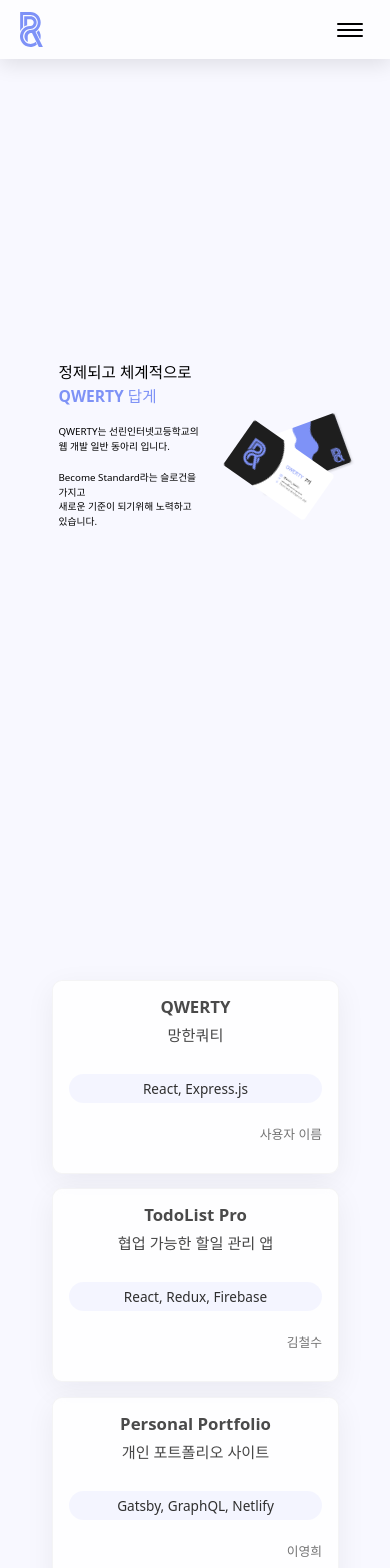
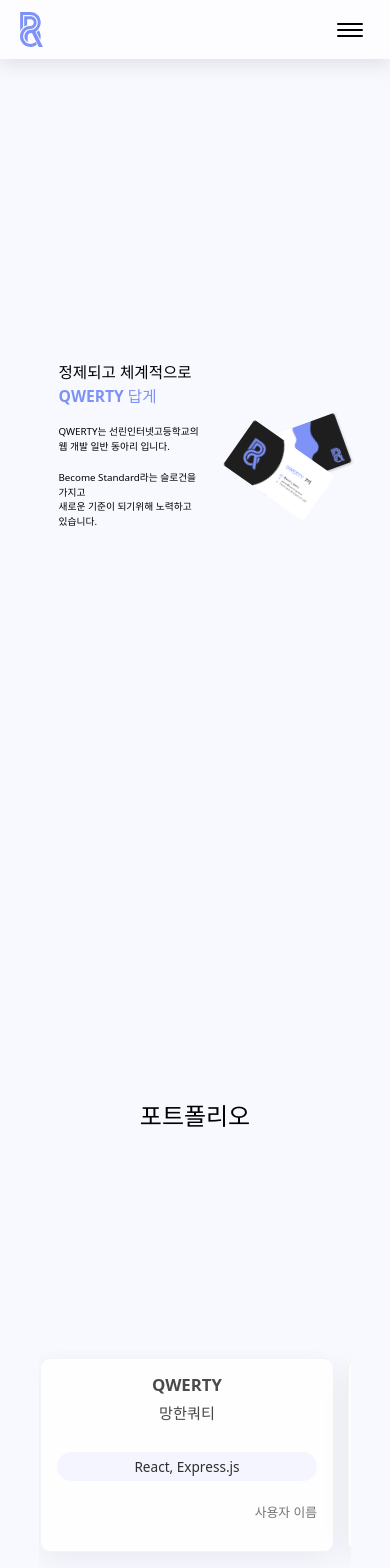
Before and after one commit to sunrin-qwerty/qwerty-web, a React (Vite) app: page / in a window 390 px wide. Shown: the top 1568 px of the page. Built offline with nearby package versions, Linux system fonts and the light colour scheme; a web font is replaced by a local one.

Commit message:
Refactor project structure by moving SVG imports to assets folder; update portfolio section for improved layout and modal functionality

```diff
--- a/src/App.css
+++ b/src/App.css
@@ -262,24 +262,39 @@
 }
 
 
-/* Portfolio section */
 .portfolio-container {
   padding: 8rem 10vw 4rem;
   box-sizing: border-box;
   background: linear-gradient(180deg, rgba(255,255,255,0.02), rgba(0,0,0,0));
 }
 
+.portfolio-slider-wrap {
+  overflow: hidden;
+  position: relative;
+}
+
 .portfolio-list {
-  display: grid;
-  grid-template-columns: repeat(3, 1fr);
+  display: flex;
   gap: 1.25rem;
-  max-width: 1200px;
+  width: 80vw;
   margin: 0 auto;
   align-items: stretch;
+
+  overflow-x: auto;
+  scroll-snap-type: x mandatory;
+  -webkit-overflow-scrolling: touch;
+  scroll-behavior: smooth;
+  padding: 0.5rem 0;
+  box-sizing: border-box;
 }
 
-/* Card */
+.portfolio-list::-webkit-scrollbar { display: none; }
+.portfolio-list { -ms-overflow-style: none; scrollbar-width: none; }
+
 .portfolio-item {
+  flex: 0 0 calc((100% - 2 * 1.25rem) / 3); /* 3 columns by default */
+  scroll-snap-align: start;
+  min-width: 260px;
   background: rgba(255,255,255,0.8);
   backdrop-filter: blur(6px);
   -webkit-backdrop-filter: blur(6px);
@@ -296,14 +311,12 @@
   opacity: 1;
 }
 
-/* Hover / focus lift */
 .portfolio-item:hover,
 .portfolio-item:focus-within {
-  transform: translateY(-8px);
+  transform: translateY(-8px) scale(1.01);
   box-shadow: 0 18px 40px rgba(16,24,40,0.12);
 }
 
-/* Title / text */
 .portfolio-title {
   font-family: 'SUIT', system-ui, -apple-system, "Segoe UI", Roboto, "Helvetica Neue", Arial;
   font-weight: 700;
@@ -311,6 +324,7 @@
   margin: 0 0 0.5rem 0;
   color: #4a4a4a;
   line-height: 1.15;
+  flex-shrink: 0;
 }
 
 .portfolio-description {
@@ -318,9 +332,39 @@
   color: rgba(10,10,10,0.75);
   margin: 0 0 0.75rem 0;
   flex-grow: 1;
+  overflow: hidden;
 }
 
-/* tech list and user */
+@media (max-width: 1024px) {
+  .portfolio-list {
+    gap: 1rem;
+  }
+  .portfolio-item {
+    flex: 0 0 calc((100% - 1rem) / 2);
+  }
+  .portfolio-container { padding-top: 7rem; }
+}
+
+@media (max-width: 568px) {
+  .portfolio-list {
+    gap: 0.9rem;
+    padding: 0.5rem 0;
+  }
+  .portfolio-item {
+    flex: 0 0 92%;
+    max-width: 92%;
+    margin-left: 4%;
+    margin-right: 4%;
+    padding: 1rem;
+    border-radius: 10px;
+  }
+  .portfolio-container {
+    padding: 6.5rem 5vw 3rem;
+  }
+  .portfolio-title { font-size: 1.05rem; }
+  .portfolio-description { font-size: 0.95rem; }
+}
+
 .use {
   display: inline-block;
   font-size: 0.85rem;
@@ -338,13 +382,11 @@
   text-align: right;
 }
 
-/* Accent color for a highlighted word when needed */
 .portfolio-title .accent,
 .portfolio-item .accent {
   color: #7E92F6;
 }
 
-/* Responsive */
 @media (max-width: 1024px) {
   .portfolio-list {
     grid-template-columns: repeat(2, 1fr);
@@ -367,3 +409,124 @@
   .portfolio-title { font-size: 1.05rem; }
   .portfolio-description { font-size: 0.95rem; }
 }
+
+.modal-toggle {
+  position: absolute;
+  opacity: 0;
+  width: 0;
+  height: 0;
+  pointer-events: none;
+}
+
+.modal {
+  display: none;
+  position: fixed;
+  inset: 0;
+  z-index: 1200;
+  align-items: center;
+  justify-content: center;
+  padding: 1.25rem;
+  box-sizing: border-box;
+  -webkit-overflow-scrolling: touch;
+}
+
+.modal-toggle:checked ~ .modal {
+  display: flex;
+  touch-action: none;
+}
+
+.modal-overlay {
+  position: absolute;
+  inset: 0;
+  background: rgba(0, 0, 0, 0.45);
+  backdrop-filter: blur(6px);
+  -webkit-backdrop-filter: blur(6px);
+  cursor: pointer;
+  z-index: 1210;
+  touch-action: auto;
+}
+
+.modal-content {
+  position: relative;
+  z-index: 1220;
+  background: linear-gradient(180deg, rgba(255,255,255,0.98), #ffffff);
+  border-radius: 12px;
+  padding: 1.25rem;
+  width: min(820px, 96%);
+  max-width: 820px;
+  max-height: 85vh;
+  overflow: auto;
+  box-shadow: 0 18px 50px rgba(16,24,40,0.18);
+  border: 1px solid rgba(0,0,0,0.06);
+  box-sizing: border-box;
+  animation: modal-pop .18s cubic-bezier(.2,.9,.3,1);
+  -webkit-overflow-scrolling: touch;
+}
+
+.modal-close {
+  position: absolute;
+  top: 12px;
+  right: 12px;
+  display: inline-flex;
+  align-items: center;
+  justify-content: center;
+  background: transparent;
+  border-radius: 8px;
+  padding: 0.5rem 0.7rem;
+  color: #333;
+  cursor: pointer;
+  border: 1px solid rgba(0,0,0,0.06);
+  box-shadow: 0 6px 18px rgba(16,24,40,0.06);
+}
+
+@media (max-width: 768px) {
+  .modal-content {
+    width: min(720px, 94%);
+    max-height: 86vh;
+    padding: 1rem;
+    border-radius: 12px;
+  }
+}
+
+@media (max-width: 568px) {
+  .modal {
+    align-items: flex-end;
+    padding: 0;
+  }
+
+  .modal-content {
+    width: 100%;
+    max-width: 100%;
+    border-radius: 12px 12px 0 0;
+    padding: 1rem 1rem calc(1rem + env(safe-area-inset-bottom, 0));
+    max-height: calc(100vh - 56px);
+    margin: 0;
+    box-shadow: 0 -10px 40px rgba(16,24,40,0.12);
+    animation: modal-slide-up .22s cubic-bezier(.2,.9,.3,1);
+    border-left: 0;
+    border-right: 0;
+    border-bottom: 0;
+  }
+
+  .modal-close {
+    top: 8px;
+    right: 10px;
+    padding: 0.6rem;
+    background: rgba(255,255,255,0.9);
+    backdrop-filter: blur(4px);
+  }
+
+  .modal-overlay {
+    background: rgba(0,0,0,0.42);
+  }
+}
+
+@keyframes modal-pop {
+  from { transform: translateY(-6px) scale(.995); opacity: 0; }
+  to   { transform: translateY(0) scale(1); opacity: 1; }
+}
+
+@keyframes modal-slide-up {
+  from { transform: translateY(14px); opacity: 0; }
+  to   { transform: translateY(0); opacity: 1; }
+}
--- a/src/App.tsx
+++ b/src/App.tsx
@@ -1,5 +1,5 @@
 import { useEffect, useState } from 'react'
-import qwertyLogo from '/qwerty.svg'
+import qwertyLogo from "./assets/qwerty.svg"
 import './App.css'
 import './style/loding.css'
 
@@ -7,6 +7,17 @@
 import card_b from '/card-back.svg'
 import Loding from './Loding'
 import projects from './data/project.json'
+
+type Project = {
+  id?: string | number
+  title: string
+  description: string
+  use: string[]
+  user: string
+  demo?: string
+  repo?: string
+  link?: string
+}
 
 function App() {
   const [showLoading, setShowLoading] = useState(true)
@@ -43,6 +54,16 @@
       document.removeEventListener('click', onClick)
     }
   }, [])
+
+  const projectList: Project[] = (() => {
+    const data = projects as unknown
+    if (Array.isArray(data)) return data as Project[]
+    if (data && typeof data === 'object' && 'projects' in (data as object)) {
+      const p = (data as { projects?: unknown }).projects
+      if (Array.isArray(p)) return p as Project[]
+    }
+    return []
+  })()
 
   return (
     <>
@@ -101,21 +122,63 @@
             </div>
           </section>
 
-          <section className="portfolio-container" id='portfolio'>
-            <div className='portfolio-list'>
-              {projects.projects?.map((project, index) => (
-                <div className='portfolio-item' key={index}>
-                  <h3 className='portfolio-title'>{project.title}</h3>
-                  <p className='portfolio-description'>{project.description}</p>
-                  <p className='use'>{project.use.join(", ")}</p>
-                  <p className='user'>{project.user}</p>
-                </div>
-              ))}
+          <section className="portfolio-container" id="portfolio">
+            <h2 className="portfolio-title-section">포트폴리오</h2>
+
+            <div className="portfolio-slider-wrap">
+              <div id="portfolio-list" className="portfolio-list">
+                {projectList.map((project, index) => {
+                  const id = project.id ?? index
+                  const modalId = `modal-toggle-${id}`
+
+                  const links: { label: string; url: string }[] = []
+                  if (project.demo) links.push({ label: '데모', url: project.demo })
+                  if (project.repo) links.push({ label: '레포지토리', url: project.repo })
+                  if (project.link) links.push({ label: '링크', url: project.link })
+
+                  return (
+                    <div className="portfolio-item-wrap" key={id}>
+                      <input type="checkbox" id={modalId} className="modal-toggle" aria-hidden="true" />
+
+                      <label htmlFor={modalId} className="portfolio-item" role="button">
+                        <h3 className="portfolio-title">{project.title}</h3>
+                        <p className="portfolio-description">{project.description}</p>
+                        <p className="use">{project.use.join(', ')}</p>
+                        <p className="user">{project.user}</p>
+                      </label>
+
+                      <div className="modal" role="dialog" aria-modal="true" aria-labelledby={`modal-title-${id}`}>
+                        <label htmlFor={modalId} className="modal-overlay" />
+
+                        <div className="modal-content">
+                          <h3 id={`modal-title-${id}`}>{project.title}</h3>
+                          <p className="modal-description">{project.description}</p>
+                          <p className="modal-use"><strong>사용 기술:</strong> {project.use.join(', ')}</p>
+                          <p className="modal-user"><strong>담당:</strong> {project.user}</p>
+
+                          {links.length > 0 && (
+                            <p className="modal-links">
+                              {links.map((l, i) => (
+                                <a key={i} href={l.url} target="_blank" rel="noopener noreferrer">{l.label}</a>
+                              ))}
+                            </p>
+                          )}
+
+                          <label htmlFor={modalId} className="modal-close" role="button" aria-label="닫기">
+                            닫기
+                          </label>
+                        </div>
+                      </div>
+                    </div>
+                  )
+                })}
+              </div>
             </div>
           </section>
 
           <section className="apply-section snap-section" id='apply'>
             <h2 className='apply-title'>지원하기</h2>
+            <h2 className='apply-subtitle'>아직 지원 시즌아 이닙니다.</h2>
           </section>
 
           <footer>
--- a/src/Loding.tsx
+++ b/src/Loding.tsx
@@ -1,5 +1,5 @@
 import { useState, useEffect } from 'react'
-import qwertyLogo from '/qwerty.svg'
+import qwertyLogo from "./assets/qwerty.svg"
 
 const Loding = () => {
     const [stage, setStage] = useState('')
```
Also changed, not shown: public/qwerty.svg (deleted), public/under.svg (deleted).
